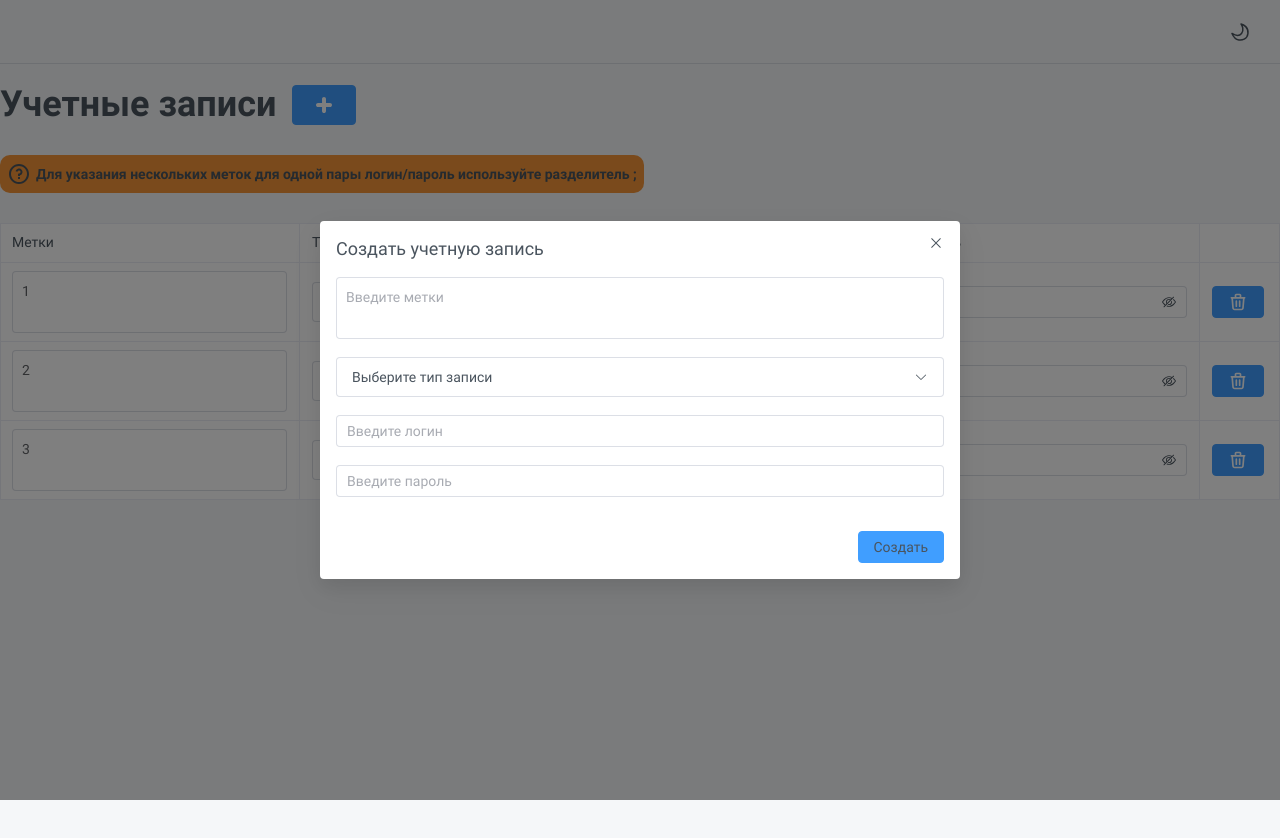
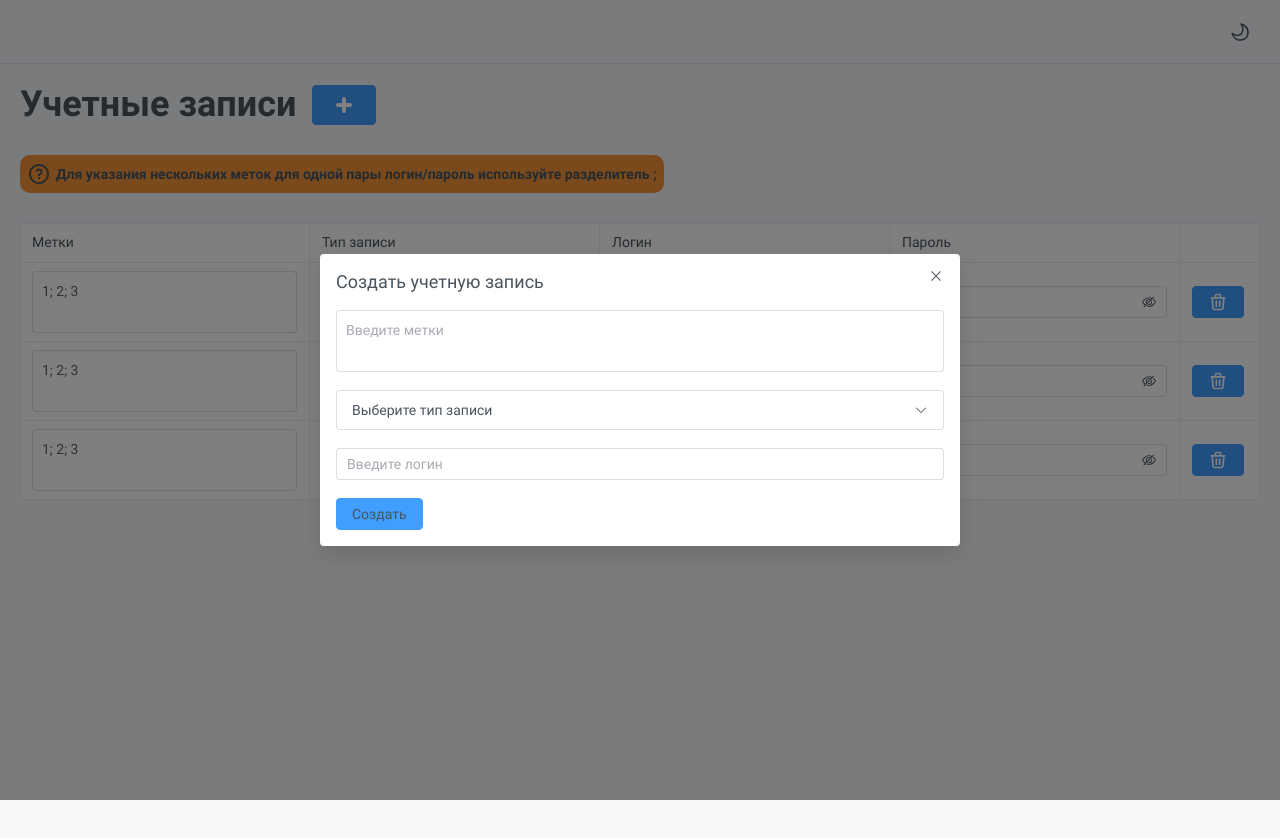
Before and after one commit to filimonovSB/test-task, a Vue app: page / in a window 1280 px wide. Both pictures are taken after a click on the button 324 px from the left and 104 px from the top of the page. Shown: the top 838 px of the page. Built offline with nearby package versions, Linux system fonts and the light colour scheme.

Commit message:
feature: add FormCreateAccount

```diff
--- /dev/null
+++ b/src/components/form/FormCreateAccount.vue
@@ -0,0 +1,125 @@
+<script setup lang="ts">
+import { computed, reactive, ref } from 'vue'
+import { ElNotification, type FormInstance } from 'element-plus'
+
+import { OPTIONS_TYPE } from '@/constants'
+import { useAccountsStore } from '@/stores/accounts-store.ts'
+
+const accountsStore = useAccountsStore()
+
+const emit = defineEmits(['close'])
+const ruleFormRef = ref<FormInstance>()
+const submitForm = async (formEl: FormInstance | undefined) => {
+  if (!formEl) return
+  await formEl.validate((valid) => {
+    if (!valid) return
+    createAccount()
+  })
+}
+
+const createAccount = () => {
+  if (!accountsStore.findAccountByLogin(formNewAccount.login)) {
+    accountsStore.createAccount({
+      tags: formNewAccount.tags
+        .split(';')
+        .map((s) => s.trim())
+        .filter(Boolean)
+        .map((text) => ({ text })),
+      type: formNewAccount.type,
+      login: formNewAccount.login,
+      password: formNewAccount.type === 'Local' ? formNewAccount.password : null
+    })
+    resetForm()
+    emit('close')
+  } else {
+    ElNotification({
+      title: 'Error',
+      message: 'Учетная запись с таким логином уже существут',
+      type: 'error'
+    })
+  }
+}
+
+const resetForm = () => {
+  formNewAccount.tags = ''
+  formNewAccount.type = ''
+  formNewAccount.login = ''
+  formNewAccount.password = ''
+}
+
+const formNewAccount = reactive({
+  tags: '',
+  type: '',
+  login: '',
+  password: ''
+})
+
+const isSelectedLocal = computed(() => formNewAccount.type === 'Local')
+</script>
+
+<template>
+  <ElForm
+    ref="ruleFormRef"
+    :model="formNewAccount"
+  >
+    <ElFormItem prop="tags">
+      <ElInput
+        v-model="formNewAccount.tags"
+        placeholder="Введите метки"
+        type="textarea"
+        maxlength="50"
+      />
+    </ElFormItem>
+    <ElFormItem
+      prop="type"
+      required
+    >
+      <ElSelect
+        v-model="formNewAccount.type"
+        placeholder="Выберите тип записи"
+        size="large"
+      >
+        <ElOption
+          v-for="item in OPTIONS_TYPE"
+          :key="item.name"
+          :label="item.name"
+          :value="item.value"
+        />
+      </ElSelect>
+    </ElFormItem>
+    <ElFormItem
+      prop="login"
+      required
+    >
+      <ElInput
+        v-model="formNewAccount.login"
+        type="text"
+        placeholder="Введите логин"
+        maxlength="100"
+      />
+    </ElFormItem>
+
+    <ElFormItem
+      v-if="isSelectedLocal"
+      required
+      prop="password"
+    >
+      <ElInput
+        v-model="formNewAccount.password"
+        prop="password"
+        type="password"
+        placeholder="Введите пароль"
+        maxlength="100"
+        show-password
+      />
+    </ElFormItem>
+    <ElButton
+      type="primary"
+      @click="submitForm(ruleFormRef)"
+    >
+      Создать
+    </ElButton>
+  </ElForm>
+</template>
+
+<style scoped></style>
--- a/src/components/layouts/LayoutDefault.vue
+++ b/src/components/layouts/LayoutDefault.vue
@@ -18,7 +18,7 @@ import LayoutHeader from '@/components/layouts/LayoutHeader.vue'
   min-height: 100dvh;
   max-width: 1400px;
   width: 100%;
-  padding: 20px 0;
+  padding: 20px;
   margin: 0 auto;
 }
 .header {
--- a/src/components/modals/ModalCreateAccount.vue
+++ b/src/components/modals/ModalCreateAccount.vue
@@ -1,50 +1,12 @@
 <script setup lang="ts">
-import { ref } from 'vue'
-
-import { useAccountsStore } from '@/stores/accounts-store.ts'
-import type { IAccount } from '@/types'
-import { deepClone } from '@/utils'
+import FormCreateAccount from '@/components/form/FormCreateAccount.vue'
 
 const emmit = defineEmits(['close'])
 
-const accountsStore = useAccountsStore()
-
 const visibleModal = defineModel()
-
-const emptyAccount = {
-  tags: '',
-  type: {
-    name: '',
-    value: ''
-  },
-  login: '',
-  password: ''
-}
-
-const newAccount = ref<IAccount>(deepClone(emptyAccount))
-
-const types = [
-  {
-    name: 'Локальная',
-    value: 'Local'
-  },
-  {
-    name: 'LDAP',
-    value: 'LDAP'
-  }
-]
 
 const closeDialog = () => {
   emmit('close')
-}
-
-const createAccount = () => {
-  accountsStore.createAccount({ ...newAccount.value })
-  emmit('close')
-}
-
-const resetAccount = () => {
-  newAccount.value = deepClone(emptyAccount)
 }
 </script>
 
@@ -57,60 +19,7 @@ const resetAccount = () => {
     align-center
     @close="closeDialog"
   >
-    <ElForm>
-      <ElFormItem>
-        <ElInput
-          v-model="newAccount.tags"
-          placeholder="Введите метки"
-          type="textarea"
-          maxlength="50"
-        />
-      </ElFormItem>
-      <ElFormItem>
-        <ElSelect
-          v-model="newAccount.type.value"
-          placeholder="Выберите тип записи"
-          size="large"
-        >
-          <ElOption
-            v-for="item in types"
-            :key="item.name"
-            :label="item.name"
-            :value="item.value"
-          />
-        </ElSelect>
-      </ElFormItem>
-      <ElFormItem>
-        <ElInput
-          v-model="newAccount.login"
-          type="text"
-          placeholder="Введите логин"
-          maxlength="100"
-        />
-      </ElFormItem>
-
-      <ElFormItem>
-        <ElInput
-          v-model="newAccount.password"
-          type="password"
-          placeholder="Введите пароль"
-          maxlength="100"
-          show-password
-        />
-      </ElFormItem>
-    </ElForm>
-    <template #footer>
-      <div class="dialog-footer">
-        <ElButton
-          type="primary"
-          size="default"
-          class="table-button"
-          @click="createAccount"
-        >
-          Создать
-        </ElButton>
-      </div>
-    </template>
+    <FormCreateAccount @close="closeDialog" />
   </ElDialog>
 </template>
 
--- a/src/components/tables/TableAccounts.vue
+++ b/src/components/tables/TableAccounts.vue
@@ -1,19 +1,16 @@
 <script setup lang="ts">
 import IconTrash from '@/components/icons/IconTrash.vue'
+import { OPTIONS_TYPE } from '@/constants'
 import { useAccountsStore } from '@/stores/accounts-store.ts'
 
 const accountsStore = useAccountsStore()
+const updateTags = (newValue: string, tags) => {
+  accountsStore.updateTagsByLogin(newValue, tags)
+}
 
-const types = [
-  {
-    name: 'Локальная',
-    value: 'Local'
-  },
-  {
-    name: 'LDAP',
-    value: 'LDAP'
-  }
-]
+const updateType = (newValue: string, login) => {
+  accountsStore.updateTypeByLogin(newValue, login)
+}
 </script>
 
 <template>
@@ -29,10 +26,13 @@ const types = [
     >
       <template #default="scope">
         <ElInput
-          v-model="scope.row.tags"
+          :model-value="scope.row.tags.map((i) => i.text).join('; ')"
           placeholder="Введите метки"
           type="textarea"
           maxlength="50"
+          @update:model-value="
+            (newValue: string) => updateTags(newValue, scope.row.login)
+          "
         />
       </template>
     </ElTableColumn>
@@ -43,12 +43,13 @@ const types = [
     >
       <template #default="scope">
         <ElSelect
-          v-model="scope.row.types"
+          v-model="scope.row.type"
           placeholder="Выберите тип записи"
           size="large"
+          @change="(event: string) => updateType(event, scope.row.login)"
         >
           <ElOption
-            v-for="item in types"
+            v-for="item in OPTIONS_TYPE"
             :key="item"
             :label="item.name"
             :value="item.value"
@@ -77,6 +78,7 @@ const types = [
     >
       <template #default="scope">
         <ElInput
+          v-show="scope.row.type === 'Local'"
           v-model="scope.row.password"
           type="password"
           placeholder="Введите пароль"
@@ -88,7 +90,10 @@ const types = [
     <ElTableColumn width="80">
       <template #default="scope">
         <ElPopconfirm
+          width="250"
           title="Вы действительно хотите удалить аккаунт?"
+          confirm-button-text="Да"
+          cancel-button-text="Нет"
           @confirm="accountsStore.removeAccount(scope.row.login)"
         >
           <template #reference>
--- a/src/constants/index.ts
+++ b/src/constants/index.ts
@@ -1,33 +1,33 @@
 import type { IAccount } from '@/types'
 
-const ACCOUNTS_DEFAULT: IAccount[] = [
+export const ACCOUNTS_DEFAULT: IAccount[] = [
   {
-    tags: '1',
-    type: {
-      name: 'local',
-      value: 'local'
-    },
+    tags: [{ text: '1' }, { text: '2' }, { text: '3' }],
+    type: 'Local',
     login: 'user',
     password: '123456'
   },
   {
-    tags: '2',
-    type: {
-      name: 'local',
-      value: 'local'
-    },
+    tags: [{ text: '1' }, { text: '2' }, { text: '3' }],
+    type: 'Local',
     login: 'user2',
     password: '123456'
   },
   {
-    tags: '3',
-    type: {
-      name: 'local',
-      value: 'local'
-    },
+    tags: [{ text: '1' }, { text: '2' }, { text: '3' }],
+    type: 'Local',
     login: 'user3',
     password: '123456'
   }
 ]
 
-export default ACCOUNTS_DEFAULT
+export const OPTIONS_TYPE = [
+  {
+    name: 'Локальная',
+    value: 'Local'
+  },
+  {
+    name: 'LDAP',
+    value: 'LDAP'
+  }
+]
--- a/src/stores/accounts-store.ts
+++ b/src/stores/accounts-store.ts
@@ -1,7 +1,7 @@
 import { ref } from 'vue'
 import { defineStore } from 'pinia'
 
-import ACCOUNTS_DEFAULT from '@/constants'
+import { ACCOUNTS_DEFAULT } from '@/constants'
 import type { IAccount } from '@/types'
 
 export const useAccountsStore = defineStore('accounts', () => {
@@ -19,5 +19,31 @@ export const useAccountsStore = defineStore('accounts', () => {
     console.log(newAccount)
   }
 
-  return { accounts, removeAccount, createAccount }
+  const findAccountByLogin = (login: string): IAccount | undefined => {
+    return accounts.value.find((account: IAccount) => account.login === login)
+  }
+
+  const updateTagsByLogin = (newValue: string, login: string) => {
+    const newChar = newValue.split('')[newValue.length - 1]
+    const findAccount: IAccount | undefined = findAccountByLogin(login)
+    if (!findAccount) return
+    if (newChar !== ';') findAccount.tags.at(-1).text += newChar
+    else findAccount.tags.push({ text: '' })
+  }
+
+  const updateTypeByLogin = (newValue: string, login: string) => {
+    const findAccount: IAccount | undefined = findAccountByLogin(login)
+    if (!findAccount) return
+    if (newValue === 'LDAP') findAccount.password = null
+    findAccount.type = newValue
+  }
+
+  return {
+    accounts,
+    removeAccount,
+    createAccount,
+    updateTagsByLogin,
+    updateTypeByLogin,
+    findAccountByLogin
+  }
 })
```
Also changed, not shown: src/types/index.ts (+7 -10 lines).
